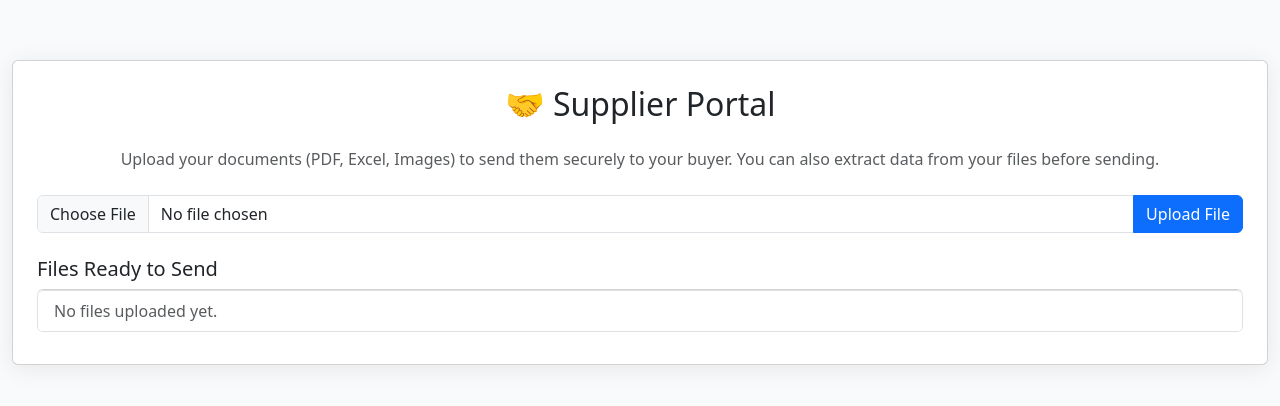
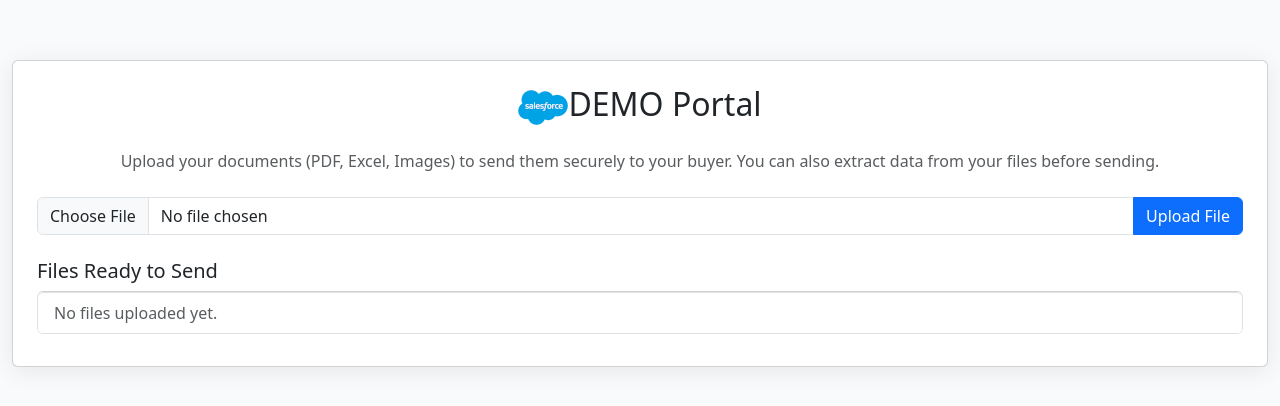
Before and after one commit to marcogalants/FileExchanger, a Flask app: page / in a window 1280 px wide. Shown: the top 406 px of the page. Run offline with Flask 3, Linux system fonts and the light colour scheme.

Commit message:
added logo

```diff
--- a/templates/index.html
+++ b/templates/index.html
@@ -19,7 +19,8 @@
 <body>
 <div class="container">
     <div class="card p-4">
-        <h2 class="mb-4 text-center">🤝 Supplier Portal</h2>
+
+        <h2 class="mb-4 text-center"><img src="{{ url_for('static', filename='logo.png') }}" alt="Logo">DEMO Portal</h2>
         <p class="text-center text-muted mb-4">Upload your documents (PDF, Excel, Images) to send them securely to your buyer. You can also extract data from your files before sending.</p>
         {% with messages = get_flashed_messages() %}
           {% if messages %}
```
Also changed, not shown: static/logo.png (added).
